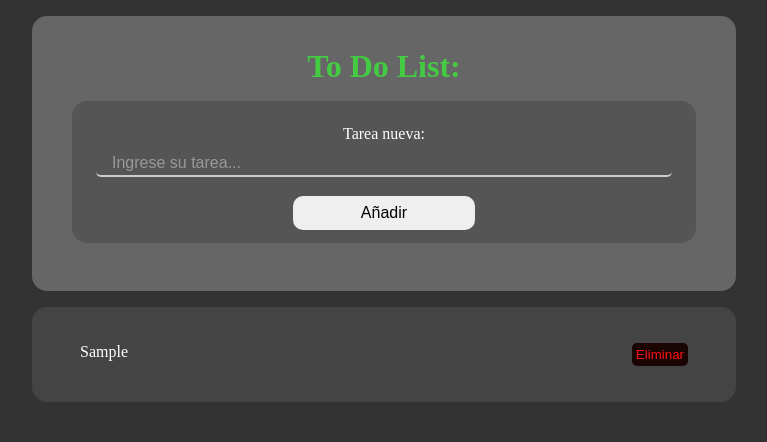
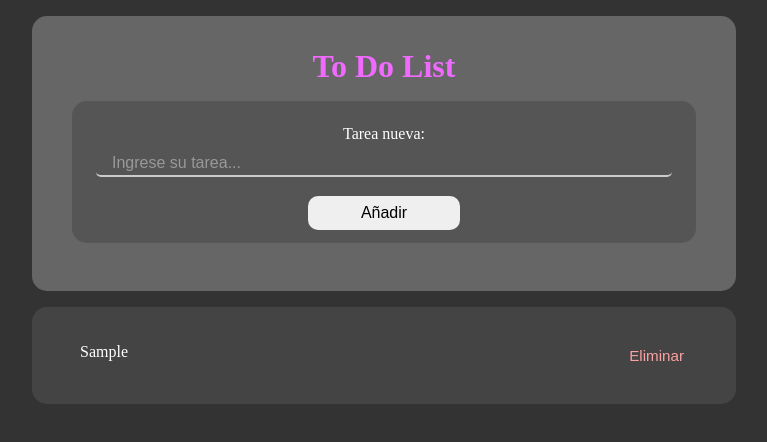
Before and after one commit to GuillermoSMG/todoList, a plain HTML site: page index.html in a window 1280 px wide. Both pictures are taken after typing "Sample" into the empty fields and a click on the button "Añadir". Shown: the whole page, without its empty margins (256-1023 px from the left). Drawn offline with Linux system fonts and the light colour scheme.

Commit message:
Cambio de color

```diff
--- a/index.html
+++ b/index.html
@@ -9,7 +9,7 @@
   </head>
   <body>
     <main class="main">
-      <h1 class="title">To Do List:</h1>
+      <h1 class="title">To Do List</h1>
       <form class="form" action="" id="form">
         <label class="label-input" for="text-input">Tarea nueva: </label>
         <input
--- a/style.css
+++ b/style.css
@@ -30,7 +30,7 @@ body {
 }
 
 .title {
-  color: #45cb43;
+  color: #f06aff;
   padding-bottom: 1rem;
 }
 
@@ -77,13 +77,12 @@ body {
   align-self: center;
   font-size: 1em;
   cursor: pointer;
-  width: 30%;
+  width: 25%;
 }
 
 .submit-btn:hover {
-  box-shadow: 0 0 10px #11ff11;
-  background-color: #11ff11;
-  color: #fff;
+  box-shadow: 0 0 10px #770883;
+  background-color: #efefef;
 }
 
 .list-section {
@@ -106,6 +105,8 @@ body {
   display: flex;
   justify-content: space-between;
   border-radius: 5px;
+  flex-wrap: wrap;
+  word-break: break-all;
 }
 
 .list-item:nth-child(even) {
@@ -114,11 +115,11 @@ body {
 
 .delete-btn {
   padding: 0.25rem;
-  background-color: #1a0505;
-  color: #ff1212;
+  background-color: transparent;
+  color: #fba1a1;
   border: none;
-  border-radius: 5px;
   cursor: pointer;
+  font-size: 0.95em;
 }
 
 .on-focusBtn:focus {
```
